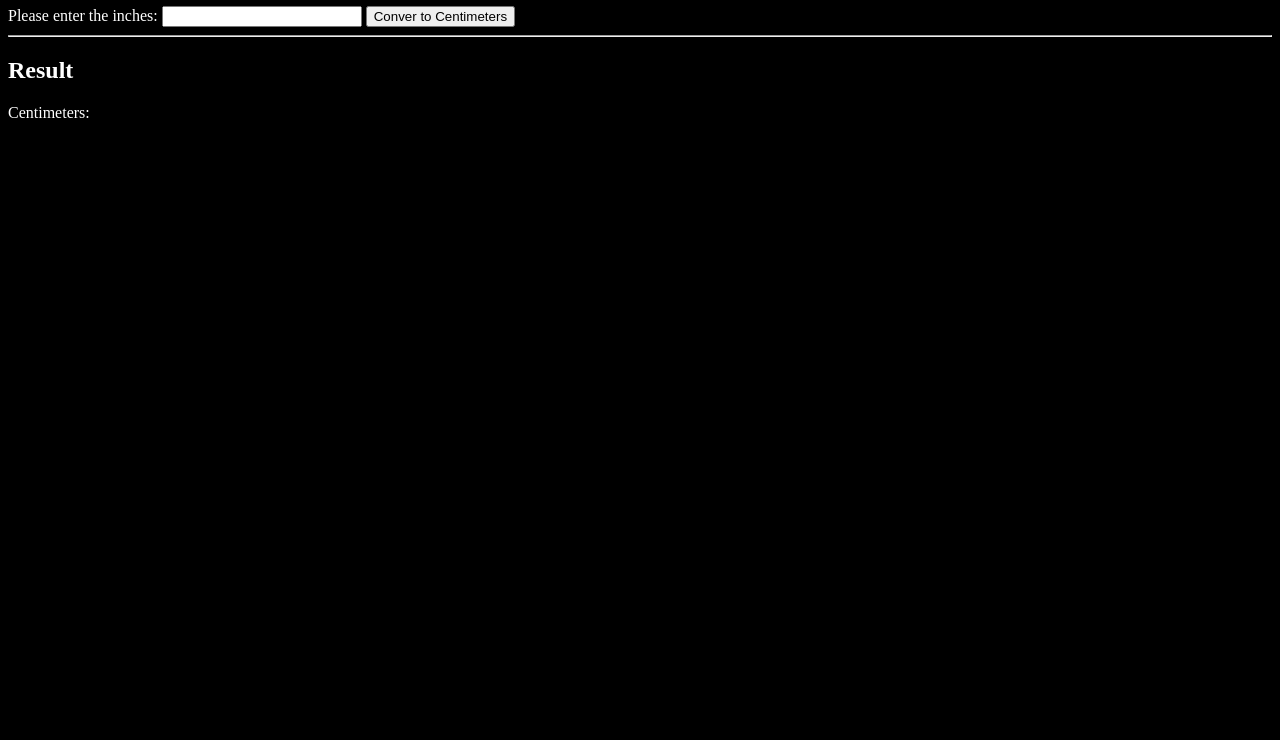
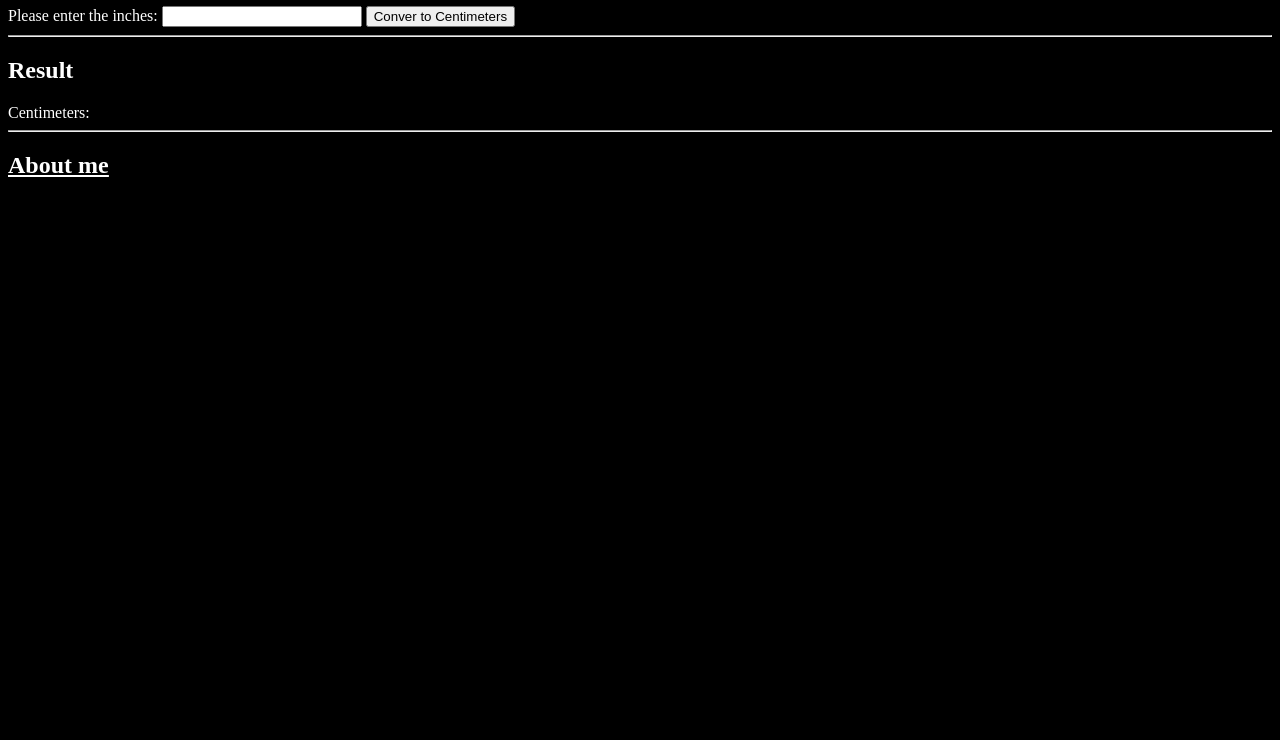
Before and after one commit to mhannahodges/MeasuringTool, a plain HTML site: page index.html in a window 1280 px wide. Shown: the part 60-800 px from the top of the page. Drawn offline with Linux system fonts and the light colour scheme.

Commit message:
Update index.html

```diff
--- a/index.html
+++ b/index.html
@@ -26,5 +26,10 @@
 	</b>
 	</div>
 
+
+	<hr/>
+	<h2>  <u> <a href="about.html" style="color:white">  About me </a>  </u> <h2>
+
+
 </body>
 </html>
```
